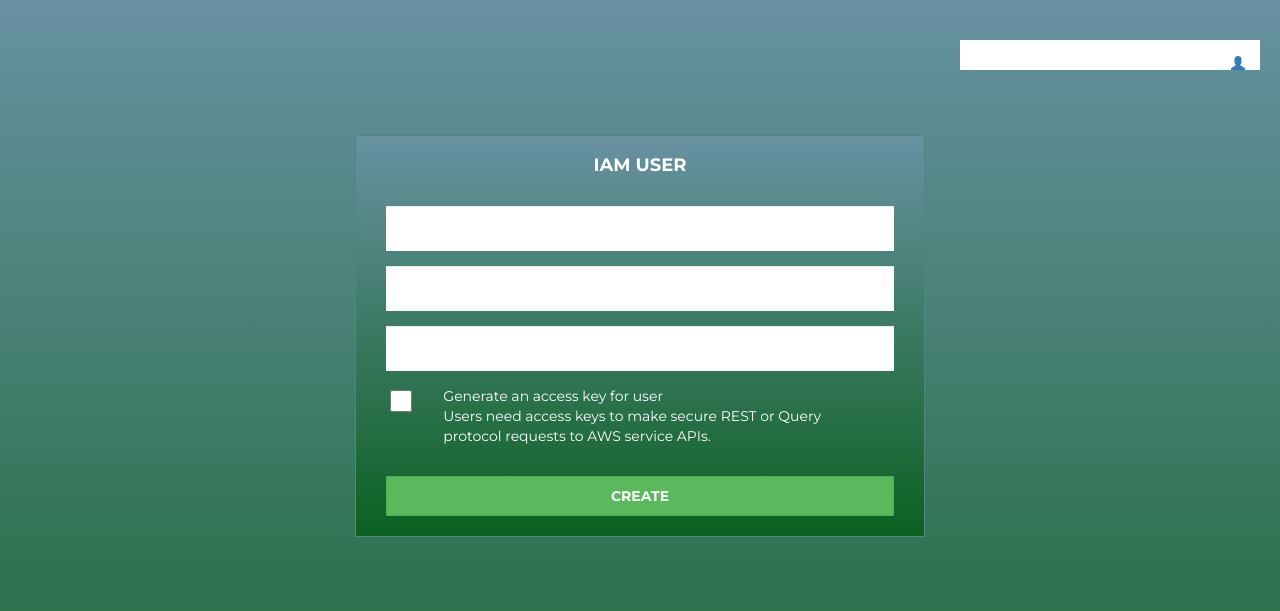
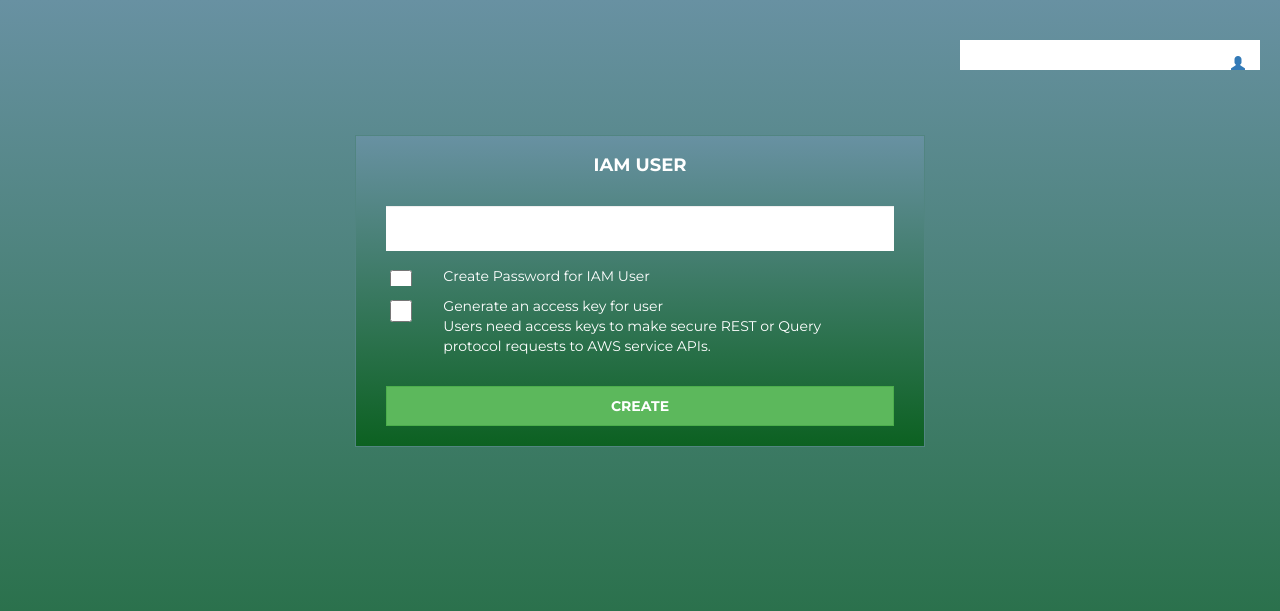
Before and after one commit to veshitala/IAM-Manager, a Django app: template templates/iam_user/add_iam_user.html in a window 1280 px wide. Shown: the top 611 px of the page. Run offline with Django 3.2, Linux system fonts and the light colour scheme; the template is opened without the code that fills it, so the values that code supplies are empty; some libraries are stand-ins or nearby versions.

Commit message:
Error messages in login template, match user with access key issue is solved, username different from time of login issue is solved, try and except for change password, remove email field, and add check box for password and field to display on check is completed

```diff
--- a/static/css/iam_user.css
+++ b/static/css/iam_user.css
@@ -38,8 +38,8 @@
   text-transform: uppercase;
 }
 form label {
-  -webkit-transition: background 0.2s, color 0.2s, top 0.2s, bottom 0.2s, right 0.2s, left 0.2s;
-  transition: background 0.2s, color 0.2s, top 0.2s, bottom 0.2s, right 0.2s, left 0.2s;
+  /*-webkit-transition: background 0.2s, color 0.2s, top 0.2s, bottom 0.2s, right 0.2s, left 0.2s;*/
+  /*transition: background 0.2s, color 0.2s, top 0.2s, bottom 0.2s, right 0.2s, left 0.2s;*/
   position: absolute;
   color: #999;
   padding: 7px 6px;
--- a/static/css/styles.css
+++ b/static/css/styles.css
@@ -304,3 +304,7 @@
     color:white;
     text-decoration: none;
 }
+.policies{
+height: 450px;
+overflow-y: scroll;
+}
--- a/templates/iam_user/add_iam_user.html
+++ b/templates/iam_user/add_iam_user.html
@@ -11,12 +11,13 @@
 			<input name="username" type="text" class="form-control">
 			<label for="name">UserName</label>
 		</div>
-
-		<div class="form-group" id="email">
-			<input name="email" type="email" class="form-control">
-			<label for="phone">Email</label>
-		</div>
-		<div class="form-group" id="password">
+    <div class="form-group checkbox checkbox_block text-left">
+      <div class="col-md-1 col-xs-1 text-left"><input type="checkbox" id="iam_user_password"></div>
+      <div class="col-md-11 col-xs-11">
+      <span>Create Password for IAM User</span>
+      </div>
+    </div>
+		<div class="form-group iam_user_pwd" id="password" style="display:none;">
 			<input  name="password" type="password" class="form-control">
 			<label for="name">Password</label>
 		</div>
@@ -90,6 +91,14 @@
 </div>
 </body>
 <script type="text/javascript">
+$('#iam_user_password').change(function () {
+    if ($(this).is(":checked")) {
+      $(".iam_user_pwd").show()
+    }
+    else{
+      $(".iam_user_pwd").hide()
+    }
+});
       $(document).ready(function(){
       $('#add_iam_user_form').submit(function(e) {
         e.preventDefault();
--- a/templates/iam_user/change_password.html
+++ b/templates/iam_user/change_password.html
@@ -16,7 +16,6 @@
 			<input name="confirm_pwd" type="password" class="form-control">
 			<label for="phone">Confirm Password</label>
 		</div>
-		<p class="form_hint">Password Should contain atleast one UpperCase letter, LowerCase letter and Numbers.</p>
     <p id="error"></p>
 		<div class="row btn_row">
                 <div class="col-xs-12 col-md-12 btn_col"><button class="btn btn-success btn-block btn-lg" type="submit">Update</button></div>
--- a/templates/policies.html
+++ b/templates/policies.html
@@ -9,7 +9,7 @@
 				</div>
 					<form action="{% url 'policies_list' user_name  %}" method="post">{% csrf_token %}
 
-			<div class="table-responsive">
+			<div class="table-responsive policies">
 				<table class="table table-hover table-bordered table-striped iam-list policy_table" id="dev-table">
 				<thead>
 					<tr>
```
Also changed, not shown: iam/views.py (+14 -12 lines).
